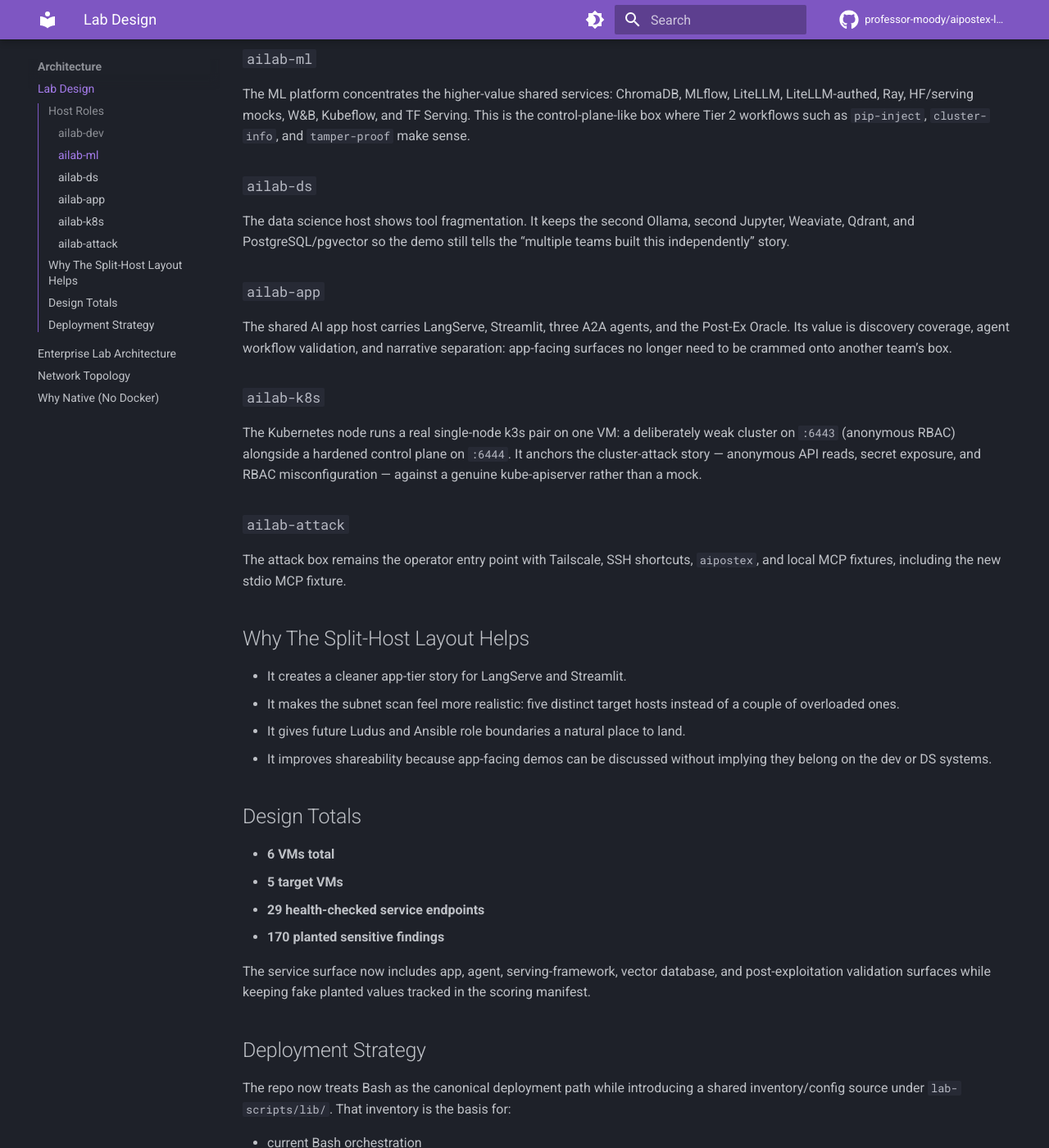
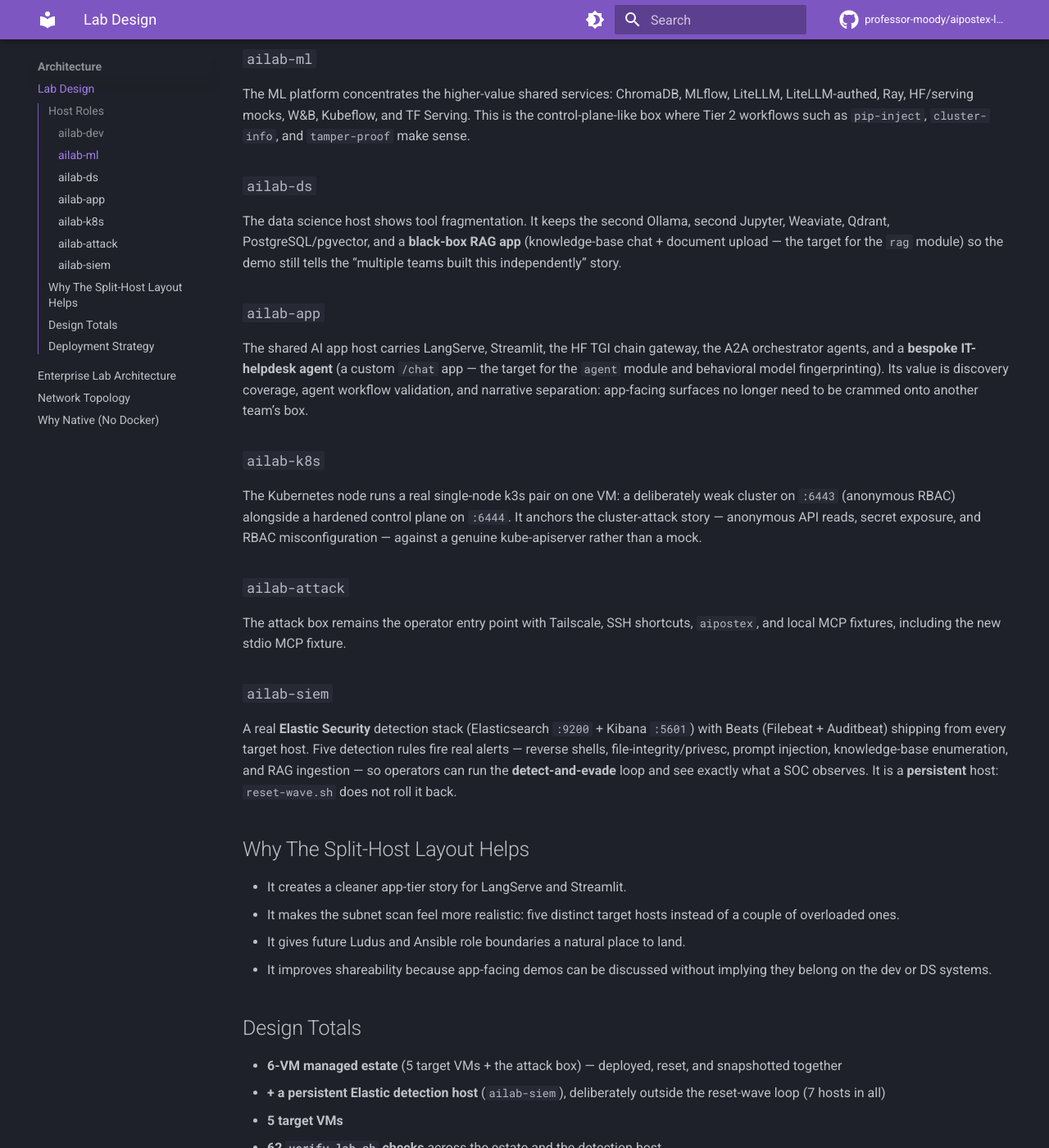
Before and after one commit to professor-moody/aipostex-lab, an MkDocs documentation site: the page built from docs/architecture/design.md, in a window 1280 px wide and 1400 px high, scrolled down 443 px. Shown: the whole window at 82% size. Built offline with MkDocs 1.6.1 and Material for MkDocs 9.7.7, drawn with Linux system fonts in a browser that asks for light colours; comment, search, counter and statistics services are not loaded; some of the changed text lies outside the part shown.

Commit message:
docs: arch diagrams + narrative reflect ailab-siem detection + model/agent layer
Curated public export (excludes CLAUDE.md and review-for-recording/).

```diff
--- a/docs/architecture/design.md
+++ b/docs/architecture/design.md
@@ -14,11 +14,11 @@
 
 ### `ailab-ds`
 
-The data science host shows tool fragmentation. It keeps the second Ollama, second Jupyter, Weaviate, Qdrant, and PostgreSQL/pgvector so the demo still tells the “multiple teams built this independently” story.
+The data science host shows tool fragmentation. It keeps the second Ollama, second Jupyter, Weaviate, Qdrant, PostgreSQL/pgvector, and a **black-box RAG app** (knowledge-base chat + document upload — the target for the `rag` module) so the demo still tells the “multiple teams built this independently” story.
 
 ### `ailab-app`
 
-The shared AI app host carries LangServe, Streamlit, three A2A agents, and the Post-Ex Oracle. Its value is discovery coverage, agent workflow validation, and narrative separation: app-facing surfaces no longer need to be crammed onto another team’s box.
+The shared AI app host carries LangServe, Streamlit, the HF TGI chain gateway, the A2A orchestrator agents, and a **bespoke IT-helpdesk agent** (a custom `/chat` app — the target for the `agent` module and behavioral model fingerprinting). Its value is discovery coverage, agent workflow validation, and narrative separation: app-facing surfaces no longer need to be crammed onto another team’s box.
 
 ### `ailab-k8s`
 
@@ -27,6 +27,10 @@
 ### `ailab-attack`
 
 The attack box remains the operator entry point with Tailscale, SSH shortcuts, `aipostex`, and local MCP fixtures, including the new stdio MCP fixture.
+
+### `ailab-siem`
+
+A real **Elastic Security** detection stack (Elasticsearch `:9200` + Kibana `:5601`) with Beats (Filebeat + Auditbeat) shipping from every target host. Five detection rules fire real alerts — reverse shells, file-integrity/privesc, prompt injection, knowledge-base enumeration, and RAG ingestion — so operators can run the **detect-and-evade** loop and see exactly what a SOC observes. It is a **persistent** host: `reset-wave.sh` does not roll it back.
 
 ## Why The Split-Host Layout Helps
 
@@ -37,9 +41,10 @@
 
 ## Design Totals
 
-- **6 VMs total**
+- **6-VM managed estate** (5 target VMs + the attack box) — deployed, reset, and snapshotted together
+- **+ a persistent Elastic detection host** (`ailab-siem`), deliberately outside the reset-wave loop (7 hosts in all)
 - **5 target VMs**
-- **29 health-checked service endpoints**
+- **62 `verify-lab.sh` checks** across the estate and the detection host
 - **170 planted sensitive findings**
 
 The service surface now includes app, agent, serving-framework, vector database, and post-exploitation validation surfaces while keeping fake planted values tracked in the scoring manifest.
```
Also changed, not shown: README.md (+2 -1 lines), docs/architecture/network.md (+4 -3 lines), docs/reference/ports.md (+1 -1 lines), docs/assets/aipostex_lab_architecture.svg, docs/assets/aipostex_lab_network_topology.svg.
